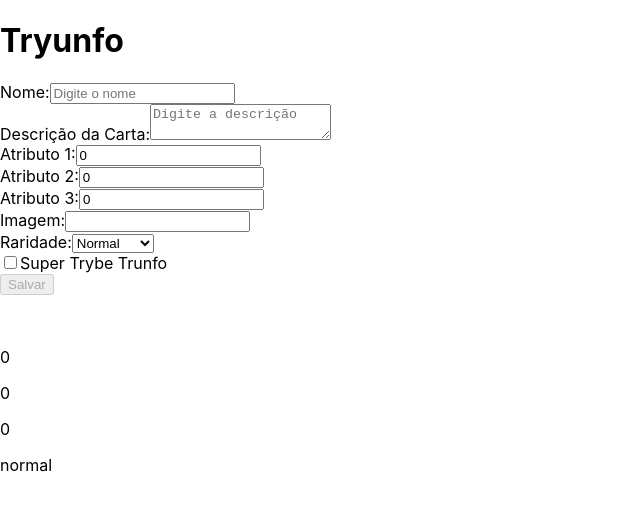
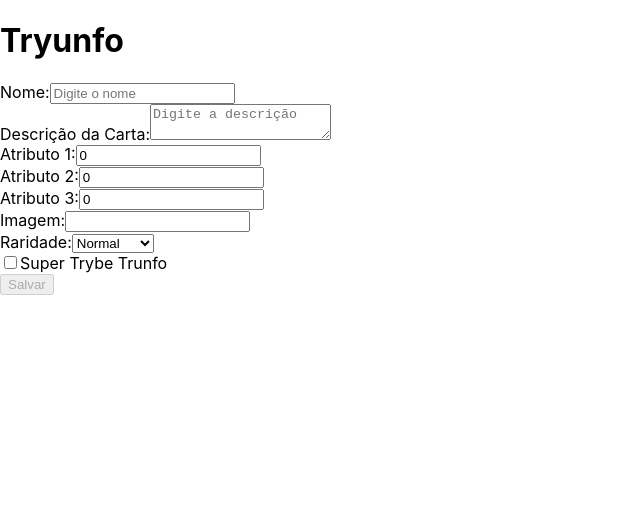
Before and after one commit to Rafael-Souza-97/super-trunfo, a React (Create React App) app: page / in a window 1280 px wide. Shown: the top 510 px of the page, without its empty margins (0-640 px from the left). Built offline with nearby package versions, Linux system fonts and the light colour scheme.

Commit message:
Adiciona Requisito 8

```diff
--- a/src/App.js
+++ b/src/App.js
@@ -8,9 +8,9 @@ class App extends React.Component {
     this.state = {
       cardName: '',
       cardDescription: '',
-      cardAttr1: 0,
-      cardAttr2: 0,
-      cardAttr3: 0,
+      cardAttr1: '0',
+      cardAttr2: '0',
+      cardAttr3: '0',
       cardImage: '',
       cardRare: 'normal',
       cardTrunfo: false,
@@ -90,9 +90,9 @@ class App extends React.Component {
       arrayOfCards: [...prevState.arrayOfCards, newCard],
       cardName: '',
       cardDescription: '',
-      cardAttr1: 0,
-      cardAttr2: 0,
-      cardAttr3: 0,
+      cardAttr1: '0',
+      cardAttr2: '0',
+      cardAttr3: '0',
       cardImage: '',
       cardRare: 'normal',
       cardTrunfo: false,
@@ -113,9 +113,11 @@ class App extends React.Component {
       cardTrunfo,
       hasTrunfo,
       isSaveButtonDisabled,
+      arrayOfCards,
     } = this.state;
 
     return (
+      <>
         <div>
           <h1>Tryunfo</h1>
           <Form
@@ -131,22 +133,27 @@ class App extends React.Component {
             isSaveButtonDisabled={ isSaveButtonDisabled }
             onInputChange={ this.onInputChange }
             onSaveButtonClick={ this.onSaveButtonClick }
-
-        />
-
-        <Card
-          data-testid="name-card"
-          cardName={ cardName }
-          cardDescription={ cardDescription }
-          cardAttr1={ cardAttr1 }
-          cardAttr2={ cardAttr2 }
-          cardAttr3={ cardAttr3 }
-          cardImage={ cardImage }
-          cardRare={ cardRare }
-          cardTrunfo={ cardTrunfo }
-          onInputChange={ this.onInputChange }
           />
         </div>
+
+        <div>
+          {
+            arrayOfCards.map((cards) => (
+              <Card
+                key={ cards.name }
+                cardName={ cards.name }
+                cardDescription={ cards.description }
+                cardAttr1={ cards.attr1 }
+                cardAttr2={ cards.attr2 }
+                cardAttr3={ cards.attr3 }
+                cardImage={ cards.image }
+                cardRare={ cards.rare }
+                cardTrunfo={ cards.trunfo }
+              />
+            ))
+          }
+        </div>
+      </>
     );
   }
 }
--- a/src/components/Form.jsx
+++ b/src/components/Form.jsx
@@ -132,7 +132,6 @@ class Form extends Component {
                 checked={ cardTrunfo }
                 onChange={ onInputChange }
                 data-testid="trunfo-input"
-                hasTrunfo={ hasTrunfo }
               /> : <p>Você já tem um Super Trunfo em seu baralho</p>
             }
             Super Trybe Trunfo
```
Lines whose indentation alone changed are shown as unchanged.
